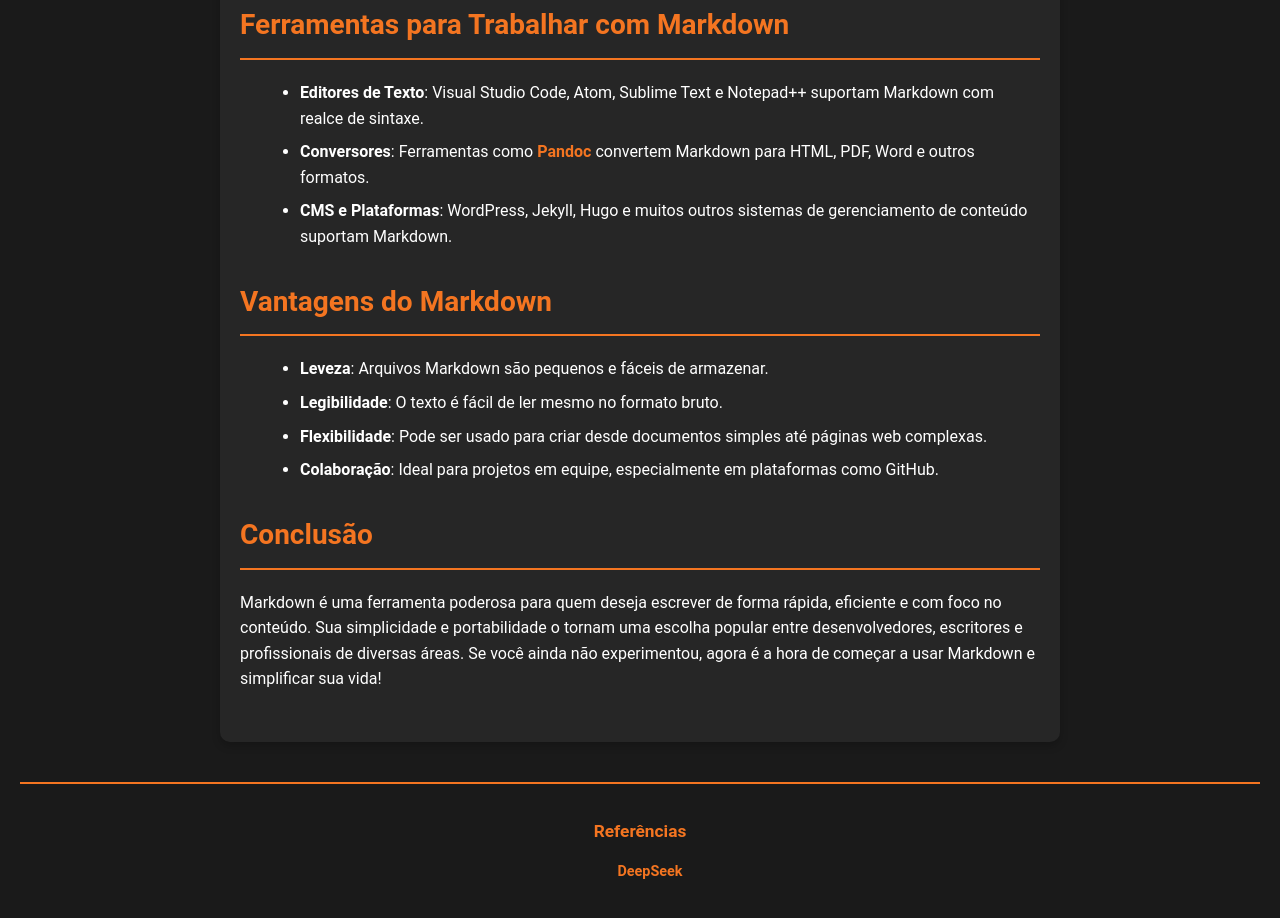
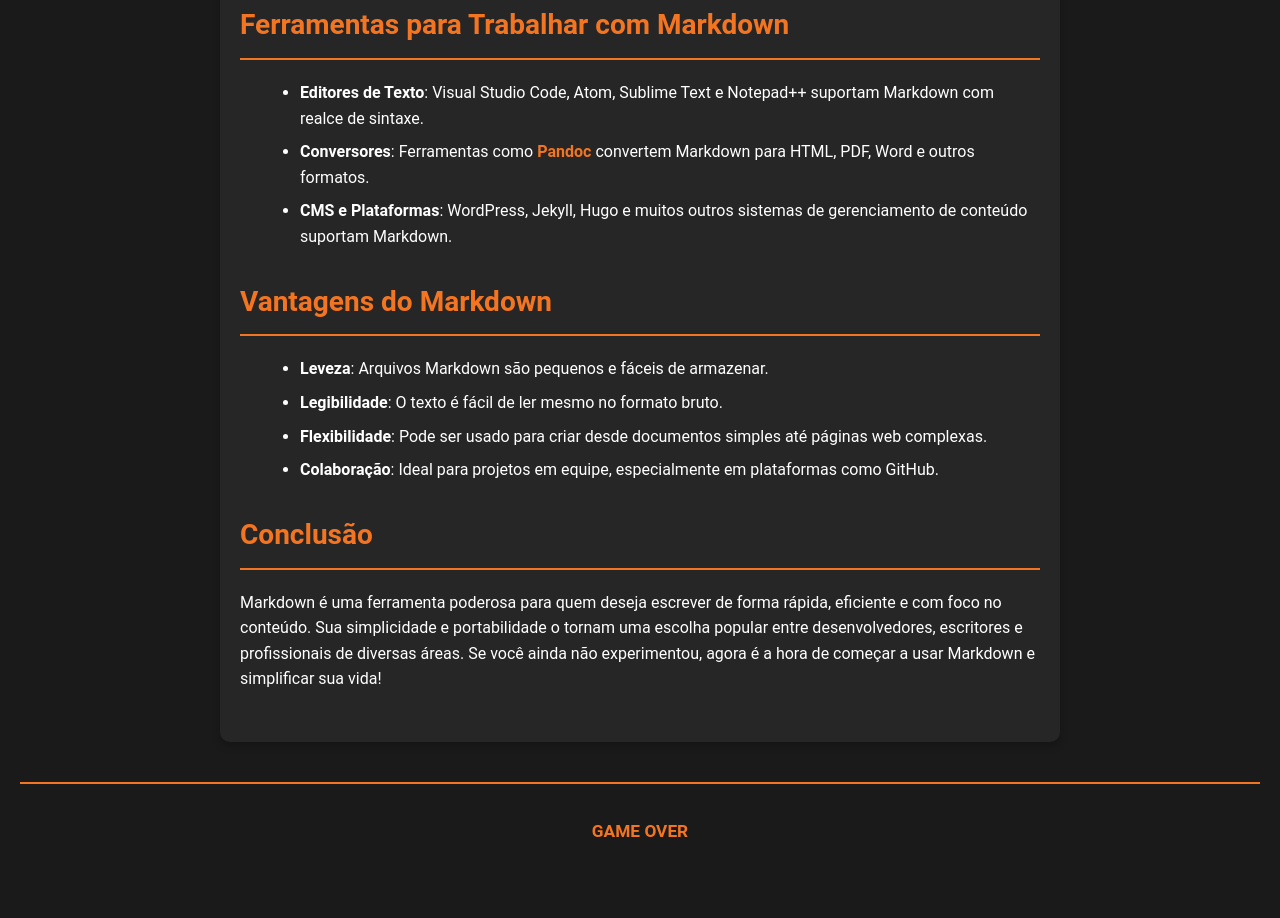
Before and after one commit to Juci-x/projeto-site, a plain HTML site: page site/index.html in a window 1280 px wide. Shown: the part 2083-3001 px from the top of the page. After the commit the page ends 2959 px from the top, so only its background shows below. Drawn offline with Linux system fonts and the light colour scheme.

Commit message:
Update index.html

```diff
--- a/site/index.html
+++ b/site/index.html
@@ -93,11 +93,8 @@ def hello_world():
     </article>
 
     <footer>
-        <h2>Referências</h2>
-        <ul>
-            <li><a href="https://www.deepseek.com/" target="_blank">DeepSeek</a></li>
+        <h2>GAME OVER</h2>
 
-        </ul>
     </footer>
 
 </body>
```
